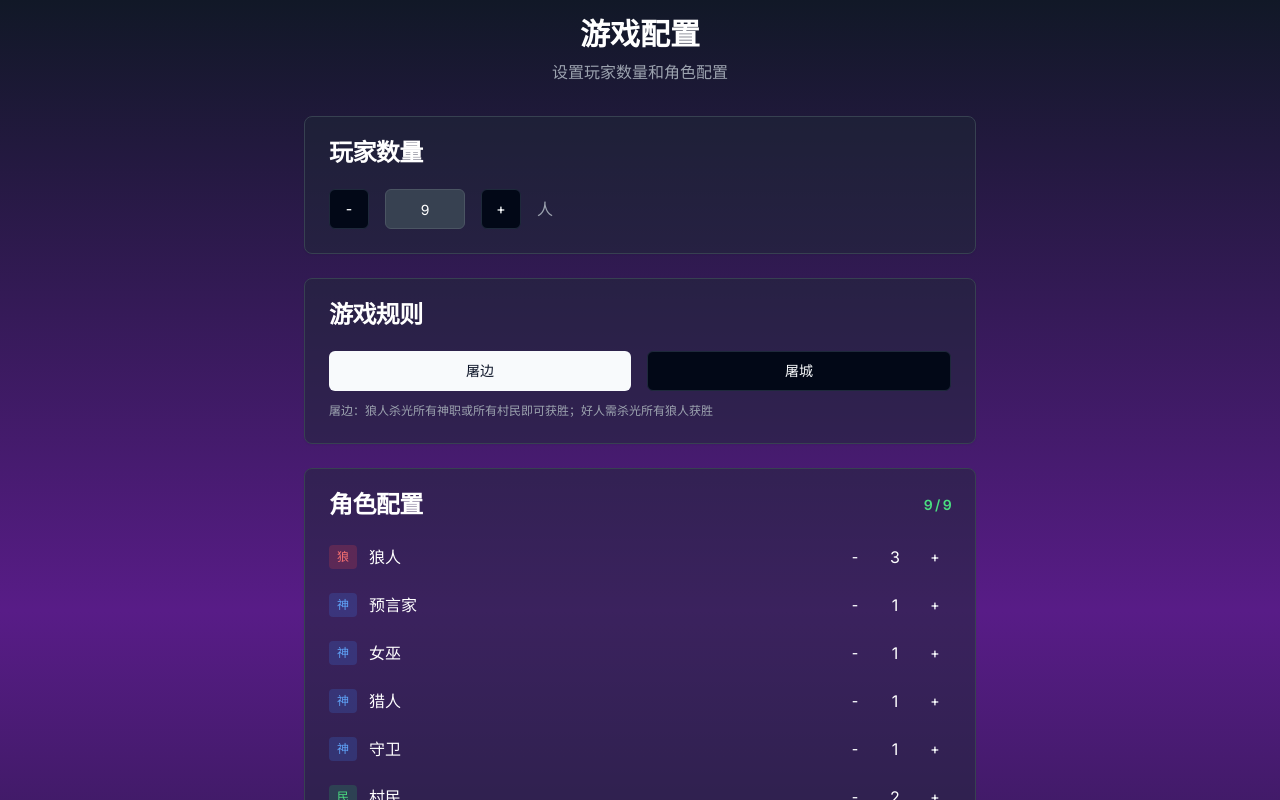
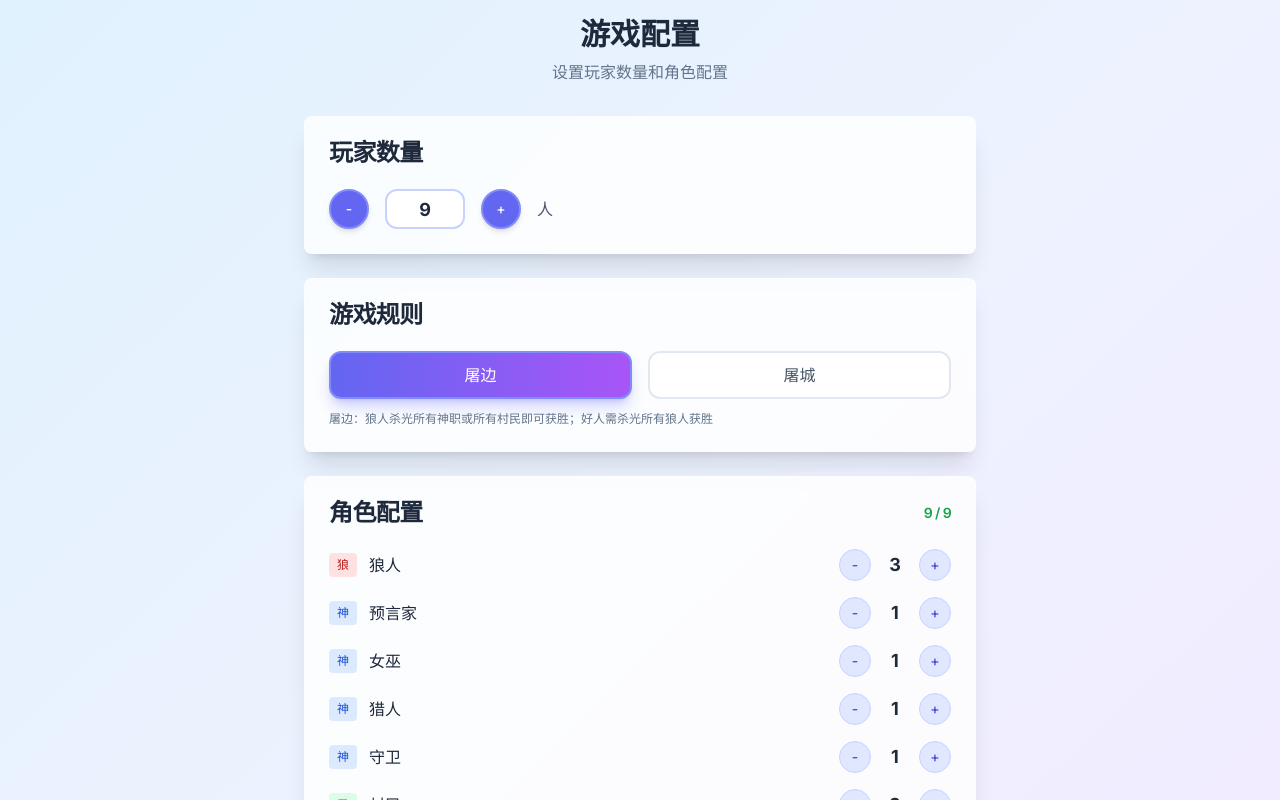
Before and after one commit to onedayaname/wolfkiller, a Next.js app: page /game in a window 1280 px wide. Shown: the top 800 px of the page. Built offline with nearby package versions, Linux system fonts and the light colour scheme.

Commit message:
feat: 添加日夜模式配色方案及UI美化

```diff
--- a/app/globals.css
+++ b/app/globals.css
@@ -3,57 +3,77 @@
 @tailwind utilities;
 
 @layer base {
+  /* 浅色模式 - 用于设置、身份分配、白天 */
   :root {
-    --background: 0 0% 100%;
-    --foreground: 222.2 84% 4.9%;
+    --background: 210 40% 98%;
+    --foreground: 222 47% 11%;
     --card: 0 0% 100%;
-    --card-foreground: 222.2 84% 4.9%;
+    --card-foreground: 222 47% 11%;
     --popover: 0 0% 100%;
-    --popover-foreground: 222.2 84% 4.9%;
-    --primary: 222.2 47.4% 11.2%;
+    --popover-foreground: 222 47% 11%;
+    --primary: 222 47% 11%;
     --primary-foreground: 210 40% 98%;
-    --secondary: 210 40% 96.1%;
-    --secondary-foreground: 222.2 47.4% 11.2%;
-    --muted: 210 40% 96.1%;
-    --muted-foreground: 215.4 16.3% 46.9%;
-    --accent: 210 40% 96.1%;
-    --accent-foreground: 222.2 47.4% 11.2%;
-    --destructive: 0 84.2% 60.2%;
+    --secondary: 210 40% 96%;
+    --secondary-foreground: 222 47% 11%;
+    --muted: 210 40% 96%;
+    --muted-foreground: 215 16% 47%;
+    --accent: 210 40% 96%;
+    --accent-foreground: 222 47% 11%;
+    --destructive: 0 84% 60%;
     --destructive-foreground: 210 40% 98%;
-    --border: 214.3 31.8% 91.4%;
-    --input: 214.3 31.8% 91.4%;
-    --ring: 222.2 84% 4.9%;
+    --border: 214 32% 91%;
+    --input: 214 32% 91%;
+    --ring: 222 84% 5%;
     --radius: 0.5rem;
     --wolf: 0 72% 51%;
     --wolf-foreground: 0 0% 100%;
     --good: 142 76% 36%;
     --good-foreground: 0 0% 100%;
+    --day-bg-start: 210 50% 98%;
+    --day-bg-mid: 200 40% 96%;
+    --day-bg-end: 210 50% 98%;
+    --day-card-bg: 0 0% 100%;
+    --day-card-border: 214 32% 91%;
+    --day-button-bg: 222 47% 11%;
+    --day-button-hover: 222 47% 15%;
+    --day-accent-purple: 250 80% 95%;
+    --day-accent-purple-dark: 250 70% 65%;
   }
 
+  /* 深色模式 - 用于夜晚 */
   .dark {
-    --background: 222.2 84% 4.9%;
+    --background: 222 84% 5%;
     --foreground: 210 40% 98%;
-    --card: 222.2 84% 4.9%;
+    --card: 222 84% 5%;
     --card-foreground: 210 40% 98%;
-    --popover: 222.2 84% 4.9%;
+    --popover: 222 84% 5%;
     --popover-foreground: 210 40% 98%;
     --primary: 210 40% 98%;
-    --primary-foreground: 222.2 47.4% 11.2%;
-    --secondary: 217.2 32.6% 17.5%;
+    --primary-foreground: 222 47% 11%;
+    --secondary: 217 33% 18%;
     --secondary-foreground: 210 40% 98%;
-    --muted: 217.2 32.6% 17.5%;
-    --muted-foreground: 215 20.2% 65.1%;
-    --accent: 217.2 32.6% 17.5%;
+    --muted: 217 33% 18%;
+    --muted-foreground: 215 20% 65%;
+    --accent: 217 33% 18%;
     --accent-foreground: 210 40% 98%;
-    --destructive: 0 62.8% 30.6%;
+    --destructive: 0 63% 31%;
     --destructive-foreground: 210 40% 98%;
-    --border: 217.2 32.6% 17.5%;
-    --input: 217.2 32.6% 17.5%;
-    --ring: 212.7 26.8% 83.9%;
+    --border: 217 33% 18%;
+    --input: 217 33% 18%;
+    --ring: 213 27% 84%;
     --wolf: 0 72% 51%;
     --wolf-foreground: 0 0% 100%;
     --good: 142 76% 36%;
     --good-foreground: 0 0% 100%;
+    --night-bg-start: 222 84% 5%;
+    --night-bg-mid: 250 70% 8%;
+    --night-bg-end: 222 84% 5%;
+    --night-card-bg: 222 84% 8%;
+    --night-card-border: 217 33% 18%;
+    --night-button-bg: 217 33% 18%;
+    --night-button-hover: 217 33% 22%;
+    --night-accent-purple: 250 70% 15%;
+    --night-accent-purple-dark: 250 70% 25%;
   }
 }
 
--- a/components/game/GameConfig.tsx
+++ b/components/game/GameConfig.tsx
@@ -42,28 +42,28 @@ export default function GameConfig() {
   const totalRoles = Object.values(config.roleConfig).reduce((sum, count) => sum + count, 0)
 
   return (
-    <div className="min-h-screen bg-gradient-to-b from-gray-900 via-purple-900 to-gray-900 p-4">
+    <div className="min-h-screen bg-gradient-to-br from-sky-100 via-indigo-50 to-purple-100 p-4">
       <motion.div
         initial={{ opacity: 0, y: 20 }}
         animate={{ opacity: 1, y: 0 }}
         className="max-w-2xl mx-auto space-y-6"
       >
         <div className="text-center mb-8">
-          <h1 className="text-3xl font-bold text-white mb-2">游戏配置</h1>
-          <p className="text-gray-400">设置玩家数量和角色配置</p>
+          <h1 className="text-3xl font-bold text-slate-800 mb-2">游戏配置</h1>
+          <p className="text-slate-500">设置玩家数量和角色配置</p>
         </div>
 
-        <Card className="bg-gray-800/50 border-gray-700">
+        <Card className="bg-white/80 backdrop-blur-sm border-white/20 shadow-xl">
           <CardHeader>
-            <CardTitle className="text-white">玩家数量</CardTitle>
+            <CardTitle className="text-slate-800">玩家数量</CardTitle>
           </CardHeader>
           <CardContent>
             <div className="flex items-center gap-4">
               <Button
-                variant="outline"
                 size="icon"
                 onClick={() => handlePlayerCountChange(config.playerCount - 1)}
                 disabled={config.playerCount <= 6}
+                className="h-10 w-10 rounded-full bg-indigo-500 hover:bg-indigo-600 text-white border-2 border-indigo-400 shadow-md"
               >
                 -
               </Button>
@@ -71,45 +71,51 @@ export default function GameConfig() {
                 type="number"
                 value={config.playerCount}
                 onChange={(e) => handlePlayerCountChange(parseInt(e.target.value) || 6)}
-                className="w-20 text-center text-white bg-gray-700 border-gray-600 [appearance:textfield] [&::-webkit-inner-spin-button]:appearance-none [&::-webkit-outer-spin-button]:appearance-none"
+                className="w-20 text-center text-slate-800 bg-white border-2 border-indigo-200 rounded-xl [appearance:textfield] [&::-webkit-inner-spin-button]:appearance-none [&::-webkit-outer-spin-button]:appearance-none font-bold text-lg"
                 min={6}
                 max={20}
               />
               <Button
-                variant="outline"
                 size="icon"
                 onClick={() => handlePlayerCountChange(config.playerCount + 1)}
                 disabled={config.playerCount >= 20}
+                className="h-10 w-10 rounded-full bg-indigo-500 hover:bg-indigo-600 text-white border-2 border-indigo-400 shadow-md"
               >
                 +
               </Button>
-              <span className="text-gray-400">人</span>
+              <span className="text-slate-600 font-medium">人</span>
             </div>
           </CardContent>
         </Card>
 
-        <Card className="bg-gray-800/50 border-gray-700">
+        <Card className="bg-white/80 backdrop-blur-sm border-white/20 shadow-xl">
           <CardHeader>
-            <CardTitle className="text-white">游戏规则</CardTitle>
+            <CardTitle className="text-slate-800">游戏规则</CardTitle>
           </CardHeader>
           <CardContent>
             <div className="flex gap-4 mb-3">
               <Button
-                variant={config.gameRule === '屠边' ? 'default' : 'outline'}
                 onClick={() => setGameRule('屠边')}
-                className="flex-1"
+                className={`flex-1 h-12 text-base font-medium rounded-xl transition-all ${
+                  config.gameRule === '屠边'
+                    ? 'bg-gradient-to-r from-indigo-500 to-purple-500 text-white shadow-lg shadow-indigo-500/30 border-2 border-indigo-400'
+                    : 'bg-white text-slate-600 border-2 border-slate-200 hover:border-indigo-300 hover:bg-indigo-50'
+                }`}
               >
                 屠边
               </Button>
               <Button
-                variant={config.gameRule === '屠城' ? 'default' : 'outline'}
                 onClick={() => setGameRule('屠城')}
-                className="flex-1"
+                className={`flex-1 h-12 text-base font-medium rounded-xl transition-all ${
+                  config.gameRule === '屠城'
+                    ? 'bg-gradient-to-r from-indigo-500 to-purple-500 text-white shadow-lg shadow-indigo-500/30 border-2 border-indigo-400'
+                    : 'bg-white text-slate-600 border-2 border-slate-200 hover:border-indigo-300 hover:bg-indigo-50'
+                }`}
               >
                 屠城
               </Button>
             </div>
-            <p className="text-xs text-gray-400">
+            <p className="text-xs text-slate-500">
               {config.gameRule === '屠边'
                 ? '屠边：狼人杀光所有神职或所有村民即可获胜；好人需杀光所有狼人获胜'
                 : '屠城：狼人杀光所有好人即可获胜；好人需杀光所有狼人获胜'}
@@ -117,11 +123,11 @@ export default function GameConfig() {
           </CardContent>
         </Card>
 
-        <Card className="bg-gray-800/50 border-gray-700">
+        <Card className="bg-white/80 backdrop-blur-sm border-white/20 shadow-xl">
           <CardHeader>
-            <CardTitle className="text-white flex justify-between items-center">
+            <CardTitle className="text-slate-800 flex justify-between items-center">
               <span>角色配置</span>
-              <span className={`text-sm ${totalRoles === config.playerCount ? 'text-green-400' : 'text-red-400'}`}>
+              <span className={`text-sm ${totalRoles === config.playerCount ? 'text-green-600' : 'text-red-600'}`}>
                 {totalRoles} / {config.playerCount}
               </span>
             </CardTitle>
@@ -133,33 +139,31 @@ export default function GameConfig() {
                   <span
                     className={`px-2 py-1 rounded text-xs font-medium ${
                       role.type === 'wolf'
-                        ? 'bg-red-500/20 text-red-400'
+                        ? 'bg-red-100 text-red-700'
                         : role.type === 'god'
-                        ? 'bg-blue-500/20 text-blue-400'
-                        : 'bg-green-500/20 text-green-400'
+                        ? 'bg-blue-100 text-blue-700'
+                        : 'bg-green-100 text-green-700'
                     }`}
                   >
                     {role.type === 'wolf' ? '狼' : role.type === 'god' ? '神' : '民'}
                   </span>
-                  <span className="text-white">{role.name}</span>
+                  <span className="text-slate-800 font-medium">{role.name}</span>
                 </div>
                 <div className="flex items-center gap-2">
                   <Button
-                    variant="ghost"
                     size="icon"
-                    className="h-8 w-8"
+                    className="h-8 w-8 rounded-full bg-indigo-100 hover:bg-indigo-200 text-indigo-600 border border-indigo-200"
                     onClick={() => handleRoleChange(role.id, (config.roleConfig[role.id] || 0) - 1)}
                     disabled={(config.roleConfig[role.id] || 0) <= 0}
                   >
                     -
                   </Button>
-                  <span className="w-8 text-center text-white">
+                  <span className="w-8 text-center text-slate-800 font-bold text-lg">
                     {config.roleConfig[role.id] || 0}
                   </span>
                   <Button
-                    variant="ghost"
                     size="icon"
-                    className="h-8 w-8"
+                    className="h-8 w-8 rounded-full bg-indigo-100 hover:bg-indigo-200 text-indigo-600 border border-indigo-200"
                     onClick={() => handleRoleChange(role.id, (config.roleConfig[role.id] || 0) + 1)}
                   >
                     +
@@ -174,7 +178,7 @@ export default function GameConfig() {
           <motion.div
             initial={{ opacity: 0 }}
             animate={{ opacity: 1 }}
-            className="p-4 bg-red-500/20 border border-red-500/50 rounded-lg text-red-400 text-center"
+            className="p-4 bg-red-100 border border-red-300 rounded-lg text-red-700 text-center shadow-md"
           >
             {error}
           </motion.div>
@@ -182,7 +186,7 @@ export default function GameConfig() {
 
         <Button
           size="lg"
-          className="w-full h-14 text-lg"
+          className="w-full h-14 text-lg font-bold rounded-xl bg-gradient-to-r from-indigo-500 via-purple-500 to-pink-500 hover:from-indigo-600 hover:via-purple-600 hover:to-pink-600 text-white shadow-xl hover:shadow-2xl transition-all transform hover:scale-[1.02]"
           onClick={handleStartGame}
         >
           开始游戏
--- a/lib/store.ts
+++ b/lib/store.ts
@@ -375,7 +375,7 @@ export const useGameStore = create<GameStore>((set, get) => ({
       const nextRound = nextPhase === 'night' ? state.currentRound + 1 : state.currentRound
 
       const playersWithUpdatedHunter = state.players.map((player) => {
-        if (player.role.id === 'hunter' && player.status === 'dead' && player.hunterShootAvailable) {
+        if (player.role.id === 'hunter' && player.status === 'dead' && player.hunterShootAvailable && nextPhase === 'night') {
           return {
             ...player,
             hunterShootAvailable: false,
```
Also changed, not shown: components/game/GameEnd.tsx (+16 -16 lines), components/game/GamePlay.tsx (+86 -67 lines), components/game/IdentityView.tsx (+27 -27 lines).
